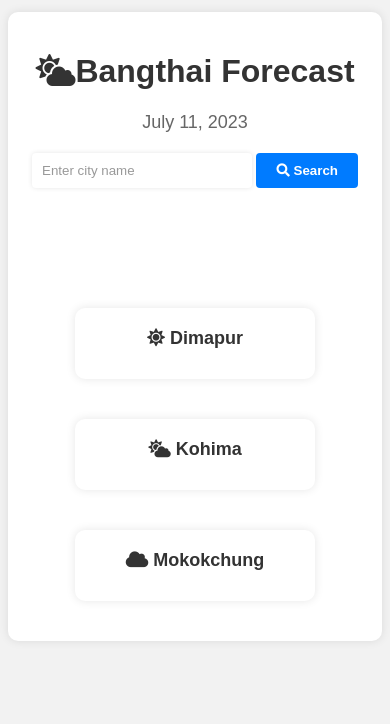
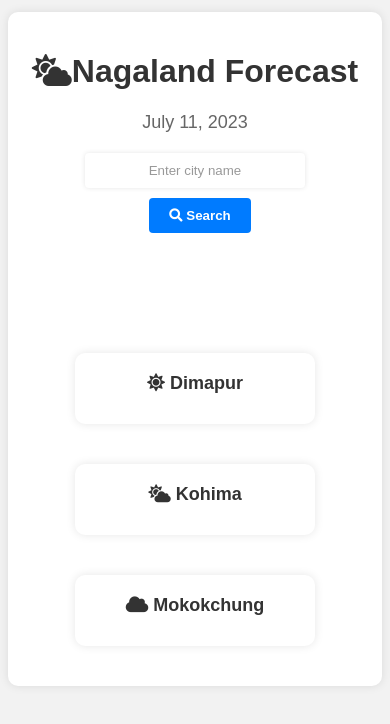
Before and after one commit to Red12-45/Naga-Forecast, a website: page public/index.html in a window 390 px wide. Drawn offline with nearby package versions, Linux system fonts and the light colour scheme; no server answers.

Commit message:
SDDDFSDF

```diff
--- a/public/index.html
+++ b/public/index.html
@@ -15,7 +15,7 @@
   </head>
   <body>
     <div class="container">
-      <h1><i class="fas fa-cloud-sun"></i>Bangthai Forecast</h1>
+      <h1><i class="fas fa-cloud-sun"></i>Nagaland Forecast</h1>
       <p id="date"></p>
       <form id="weatherForm">
         <input type="text" id="cityInput" placeholder="Enter city name" />
--- a/public/style.css
+++ b/public/style.css
@@ -35,9 +35,12 @@ h1 {
 #cityInput {
   padding: 10px;
   width: 200px;
+  margin-right: 0px; /* Added margin-right for spacing */
   border: none;
   border-radius: 4px;
   box-shadow: 0 0 5px rgba(0, 0, 0, 0.1);
+  transition: border-color 0.3s ease;
+  text-align: center;
 }
 
 button[type="submit"] {
@@ -48,6 +51,7 @@ button[type="submit"] {
   color: #ffffff;
   cursor: pointer;
   transition: background-color 0.3s ease;
+  margin-left: 10px; /* Added margin-left for spacing */
 }
 
 button[type="submit"]:hover {
@@ -124,6 +128,7 @@ p {
 /* Form Styles */
 #cityInput::placeholder {
   color: #999999;
+  text-align: center;
 }
 
 button[type="submit"] {
@@ -201,3 +206,14 @@ button[type="submit"]:hover {
 }
 
 /* Additional Styling... */
+@media only screen and (max-width: 399px) {
+  #weatherForm {
+    display: flex;
+    flex-direction: column;
+    align-items: center;
+  }
+
+  #cityInput {
+    margin-bottom: 10px;
+  }
+}
```
